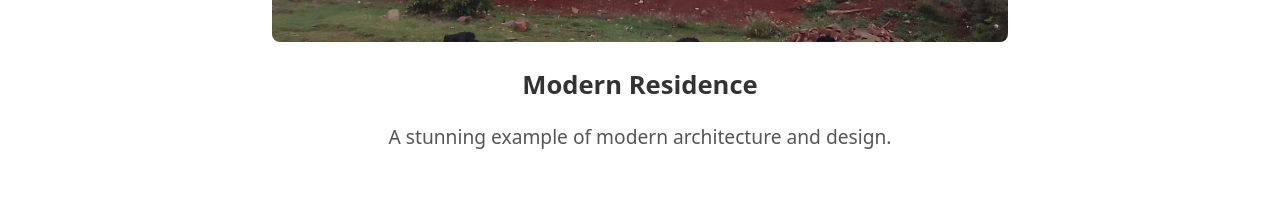
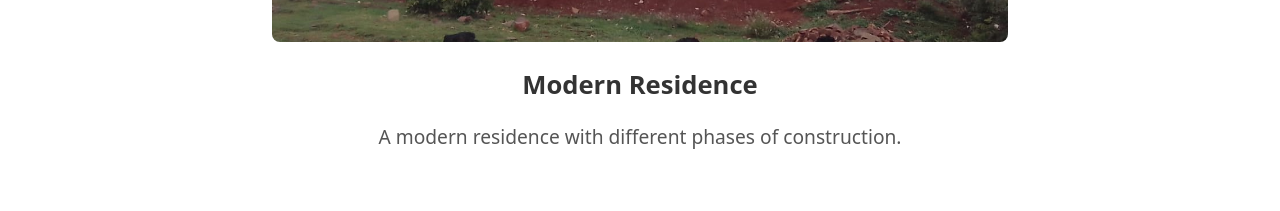
Before and after one commit to Paulah-linah/Miedema-Africa-Limited, a Next.js app: page / in a window 1280 px wide. Shown: the part 2540-2751 px from the top of the page. Built offline with nearby package versions, Linux system fonts and the light colour scheme.

Commit message:
About section changes

```diff
--- a/app/components/Projects.js
+++ b/app/components/Projects.js
@@ -8,7 +8,7 @@ const projects = [
     type: 'image',
     src: '/images/C1.jpeg',
     title: 'Modern Residence',
-    description: 'A stunning example of modern architecture and design.',
+    description: 'A modern residence with different phases of construction.',
   },
   {
     type: 'video',
```
